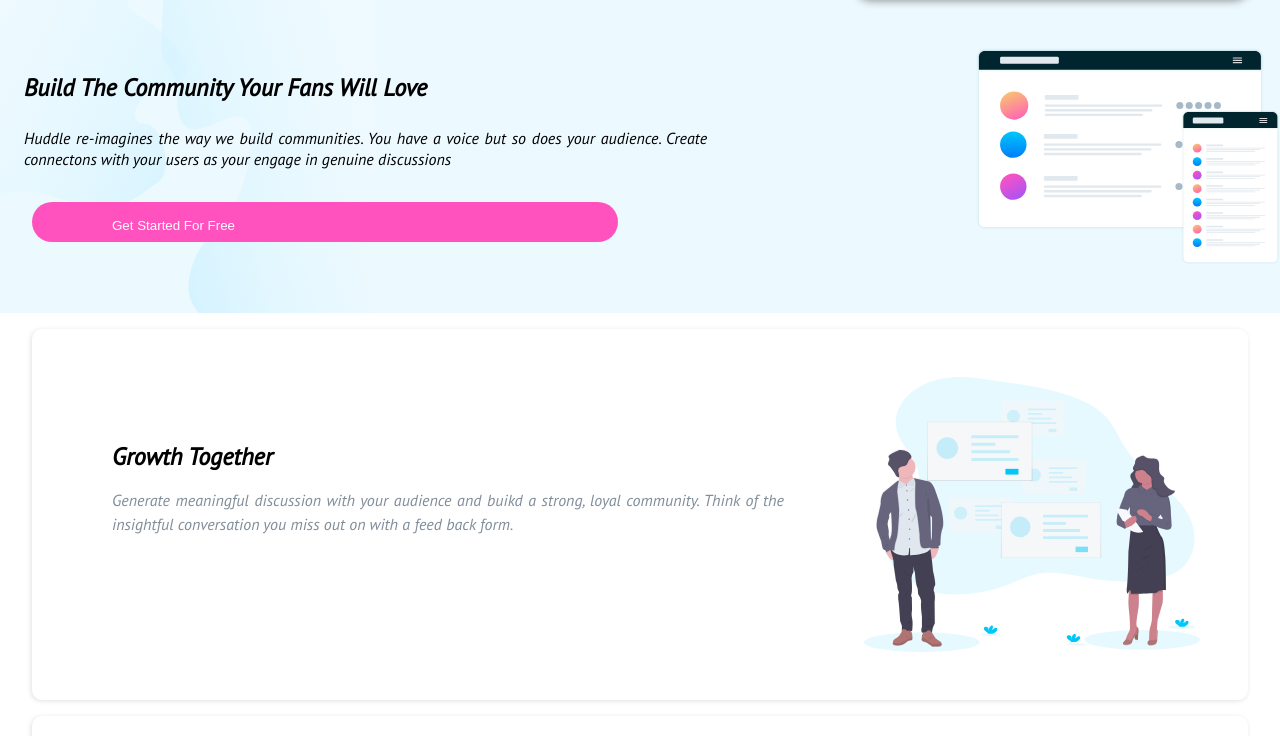
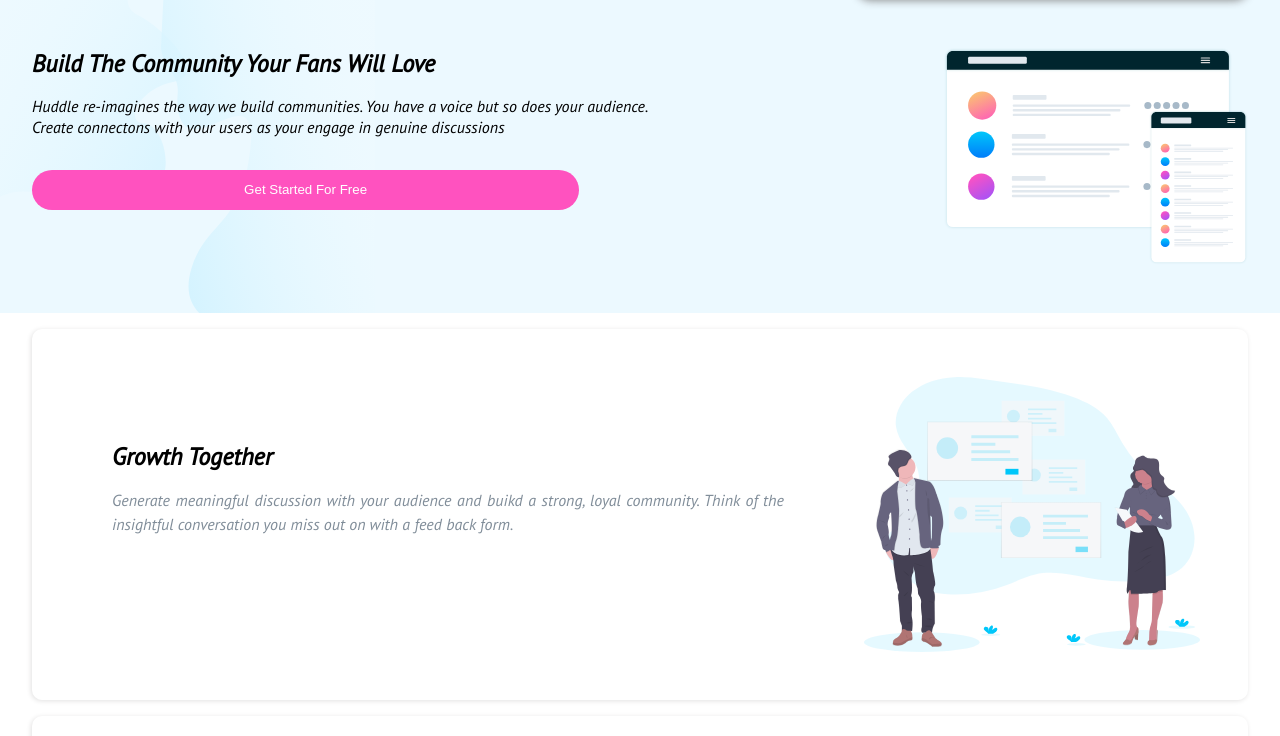
Before and after one commit to Esom1/huddle, a plain HTML site: page index.html in a window 1280 px wide. Shown: the part 64-800 px from the top of the page. Drawn offline with Linux system fonts and the light colour scheme; a web font is replaced by a local one.

Commit message:
new commit

```diff
--- a/style.css
+++ b/style.css
@@ -229,19 +229,18 @@ main {
   .hero-section {
     display: flex;
   }
+
+  .hero-content {
+    text-align: left;
+  }
+
   .hero-content p {
-    margin: 1.5rem;
-    text-align: justify;
+    margin: 0;
+    padding-top: 1rem;
   }
+
   .hero-content h2 {
-    margin: 1.5rem;
-    text-align: justify;
-  }
-  .hero-content button {
-    display: flex;
-    padding-left: 5rem;
-    padding-top: 1rem;
-    margin-left: 2rem;
+    margin: 0;
   }
 
   .builder {
```
Also changed, not shown: index.html (+2 -2 lines).
